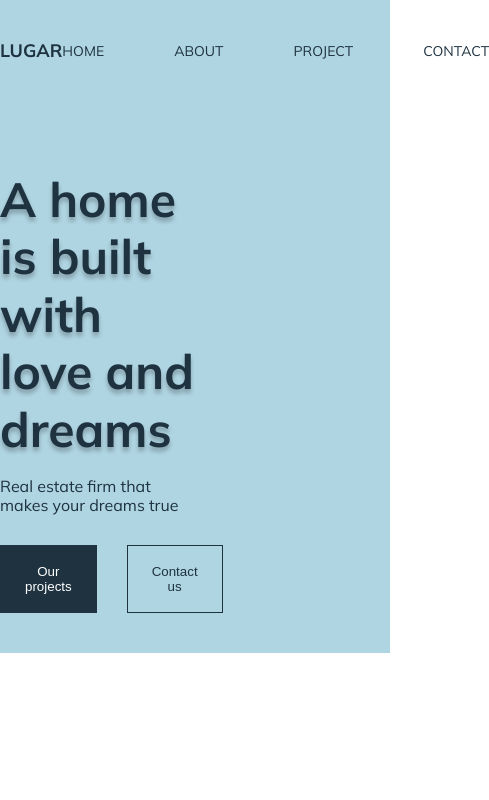
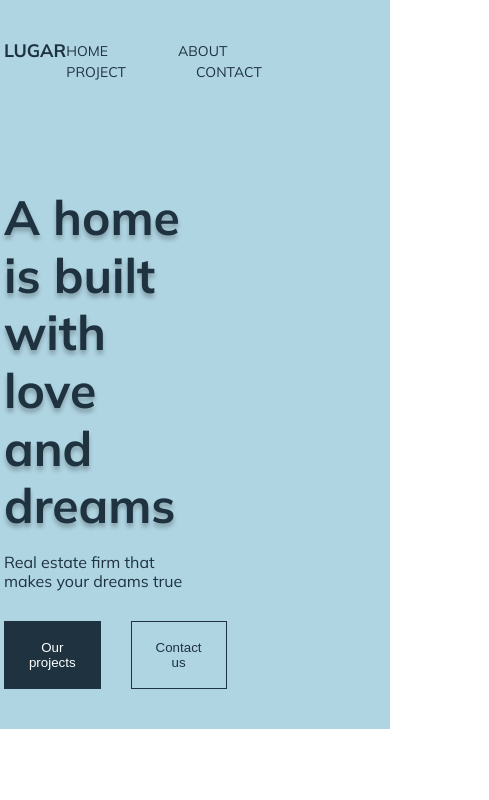
Before and after one commit to sthill13/Lugar, a plain HTML site: page index.html in a window 390 px wide. Shown: the top 800 px of the page, 489 px wide, since content can reach past the window. Drawn offline with Linux system fonts and the light colour scheme.

Commit message:
Smaller Screen

```diff
--- a/style.css
+++ b/style.css
@@ -752,3 +752,11 @@ padding: 15px;
     display: flex;
   }
 }
+@media screen and (max-width: 576px) {
+  .container{
+    max-width: 98%;
+  }
+  header ul.nav-list {
+    flex-wrap: wrap;
+  }
+}
```
